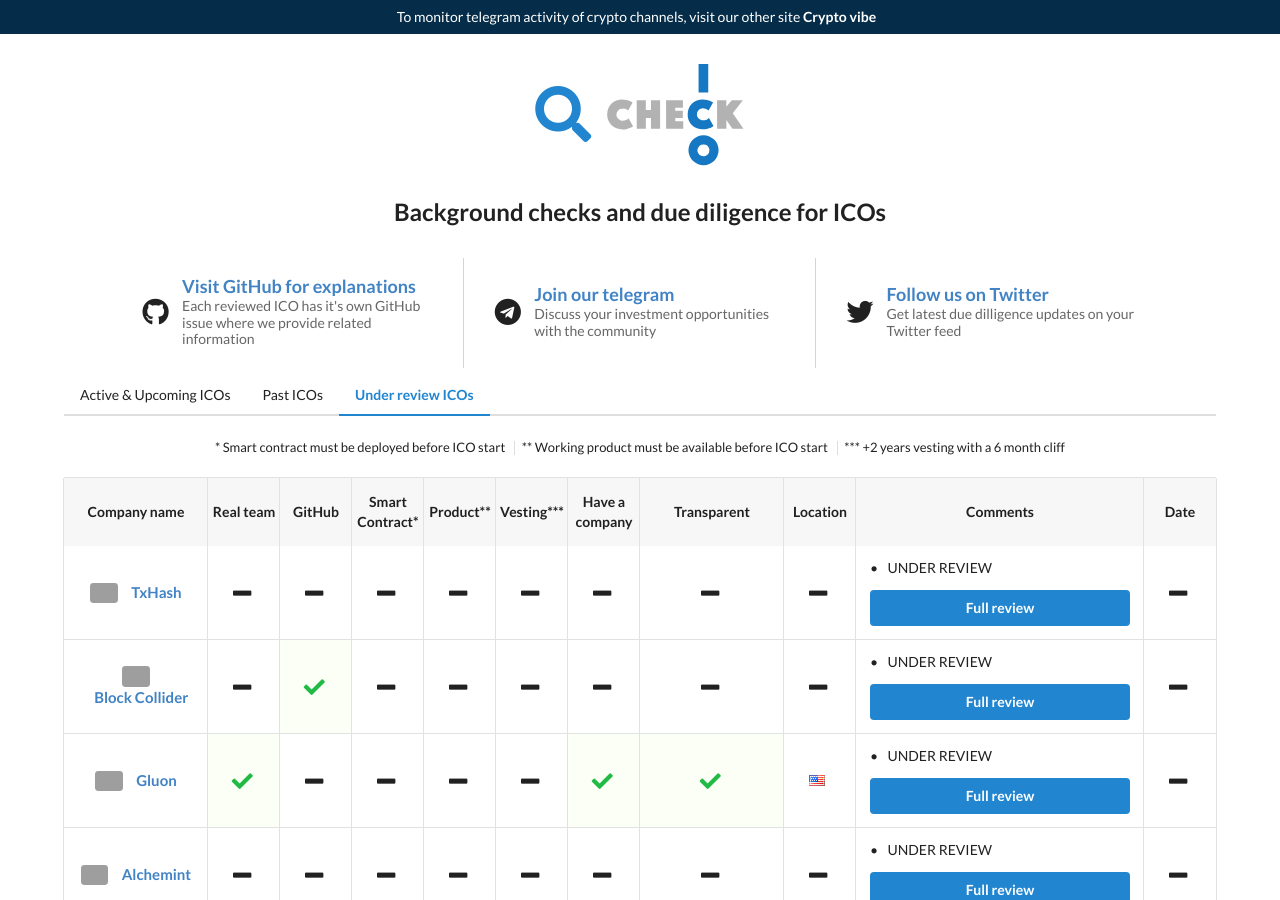
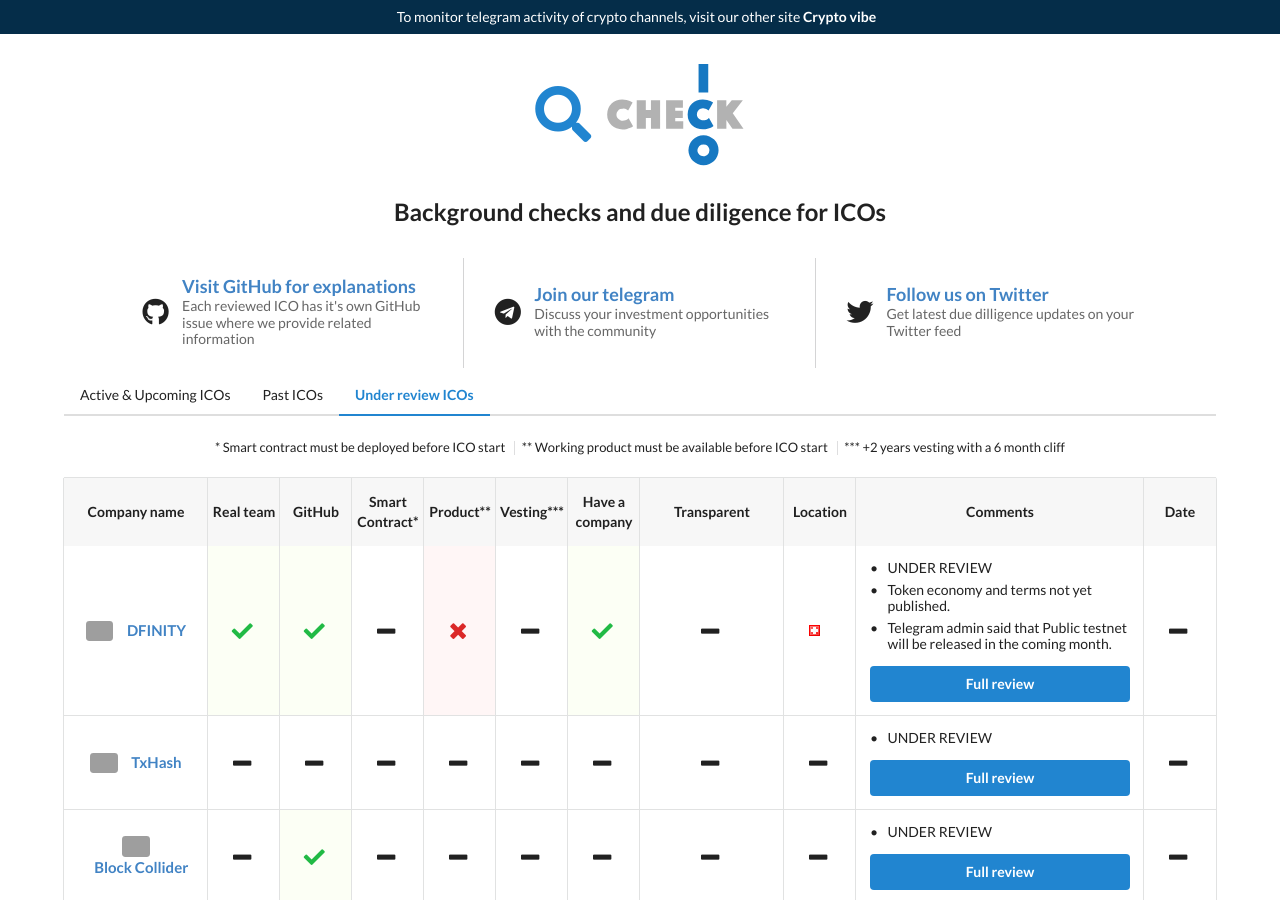
Before and after one commit to ico-check/ico-check, a Jekyll site: the page built from in-review.md, in a window 1280 px wide and 900 px high. Built offline with Jekyll 4.4.1, drawn with Linux system fonts in a browser that asks for light colours; nearby versions of some CDN libraries; grey boxes are pictures that could not be loaded.

Commit message:
63-dfinity-ico-check
Added DFINITY
- Under review

```diff
--- a/_data/in-review-icos.yml
+++ b/_data/in-review-icos.yml
@@ -1,3 +1,23 @@
+- name: DFINITY
+  image: https://i.imgur.com/leYv3Ny.jpg
+  url: https://dfinity.org/
+  real_team: true
+  github: true
+  smart_contract:
+  product: false
+  min_vesting:
+  have_company: true
+  transparent:
+  location: Switzerland
+  comments:
+    - content: UNDER REVIEW
+    - content: Token economy and terms not yet published.
+    - content: Telegram admin said that Public testnet will be released in the coming month.
+  ico_start_date:
+  ico_end_date:
+  safe:
+  issue_url: https://github.com/ico-check/ico-check/issues/98
+
 - name: TxHash
   image: https://i.imgur.com/uNPUR7c.png
   url: https://txhash.com/
```
